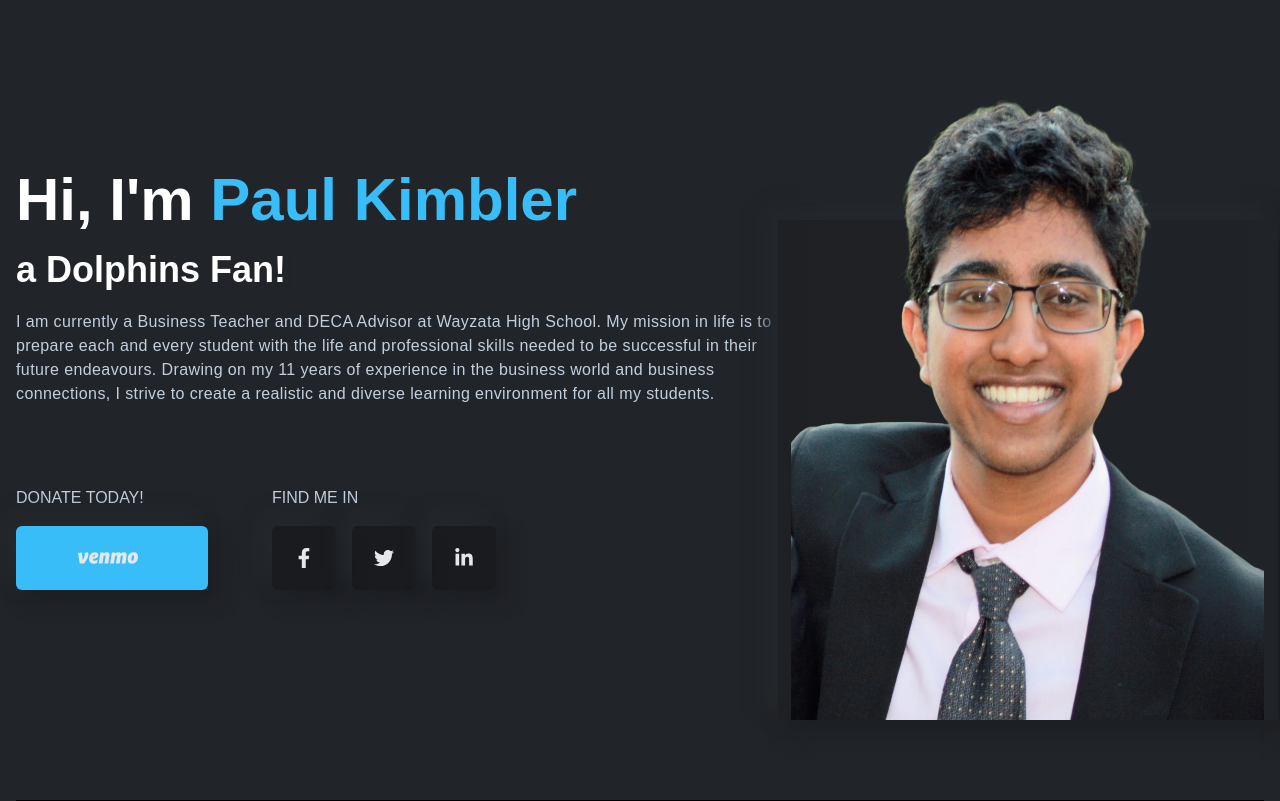
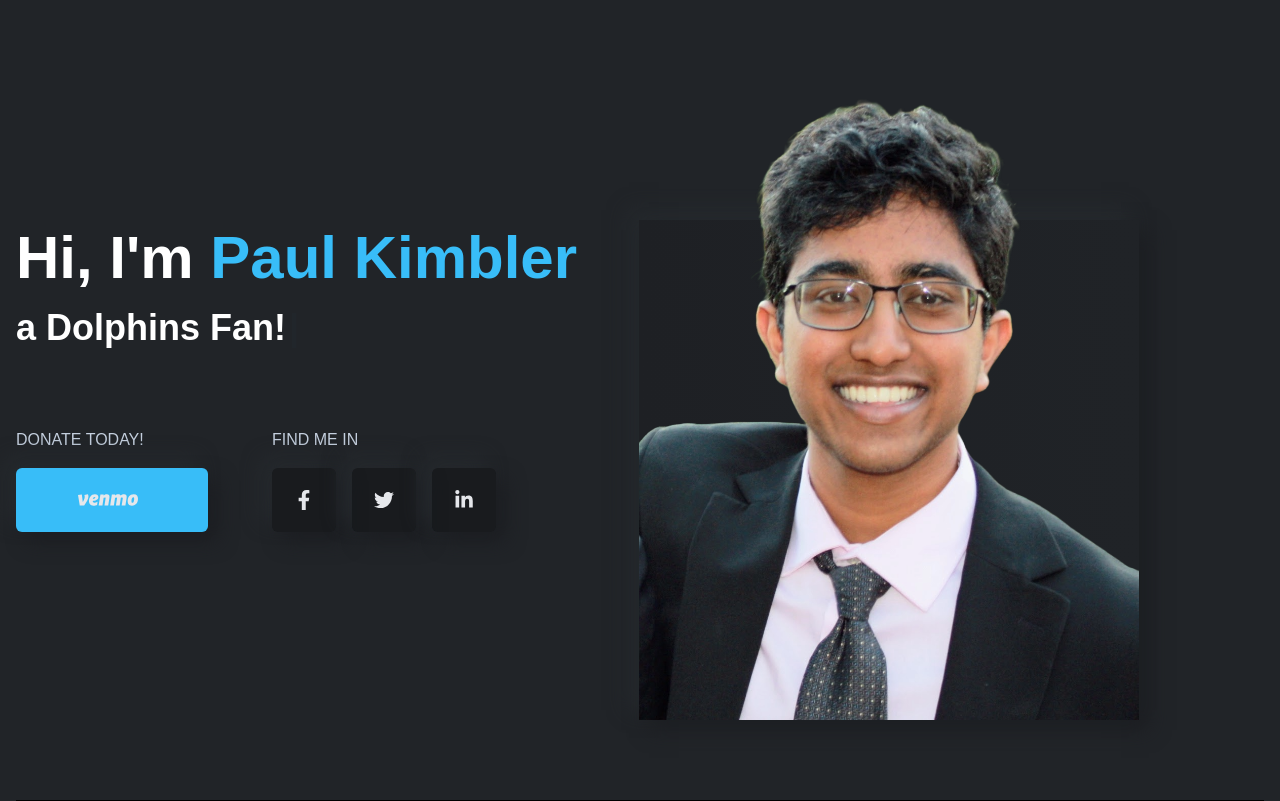
Before and after one commit to aviBandi/Paul-Kimbler-Website, a React (Create React App) app in the folder my-app/: page / in a window 1280 px wide. Built offline with nearby package versions, Linux system fonts and the light colour scheme.

Commit message:
now bg scales to screen

```diff
--- a/my-app/src/components/Banner.js
+++ b/my-app/src/components/Banner.js
@@ -5,7 +5,7 @@ const Banner = () => {
   return (
     <section
       id="home"
-      className="w-full pt-10 pb-20 flex flex-col gap-10 xl:gap-0 lgl:flex-row items-center border-b-[1px] font-titleFont border-b-black">
+      className="w-full min-h-screen max-container pt-10 pb-20 flex flex-col gap-10 xl:gap-0 lgl:flex-row items-center border-b-[1px] font-titleFont border-b-black">
       <LeftBanner />
      <RightBanner />
     </section>
--- a/my-app/src/components/LeftBanner.js
+++ b/my-app/src/components/LeftBanner.js
@@ -27,9 +27,9 @@ const LeftBanner = () => {
             cursorColor="#38bdf8"
           />
         </h2>
-         <p className="text-base font-bodyFont leading-6 tracking-wide">
+         {/* <p className="text-base font-bodyFont leading-6 tracking-wide">
           I am currently a Business Teacher and DECA Advisor at Wayzata High School. My mission in life is to prepare each and every student with the life and professional skills needed to be successful in their future endeavours. Drawing on my 11 years of experience in the business world and business connections, I strive to create a realistic and diverse learning environment for all my students.
-        </p>
+        </p>  */}
       </div>
       {/* <div className="flex flex-col xl:flex-row gap-6 lgl:gap-0"> */}
       <div className="flex flex-col xl:flex-row gap-16">
```
